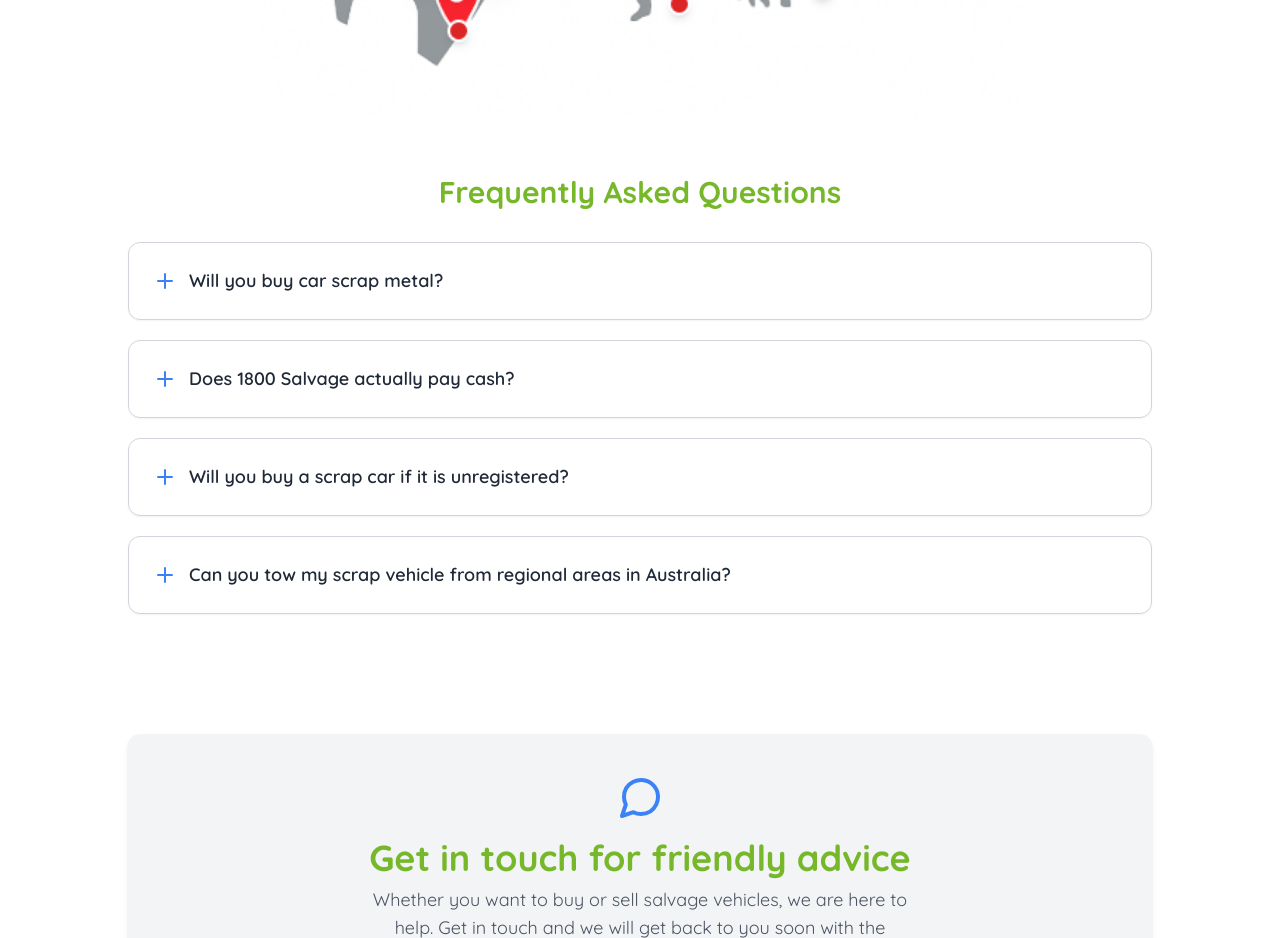
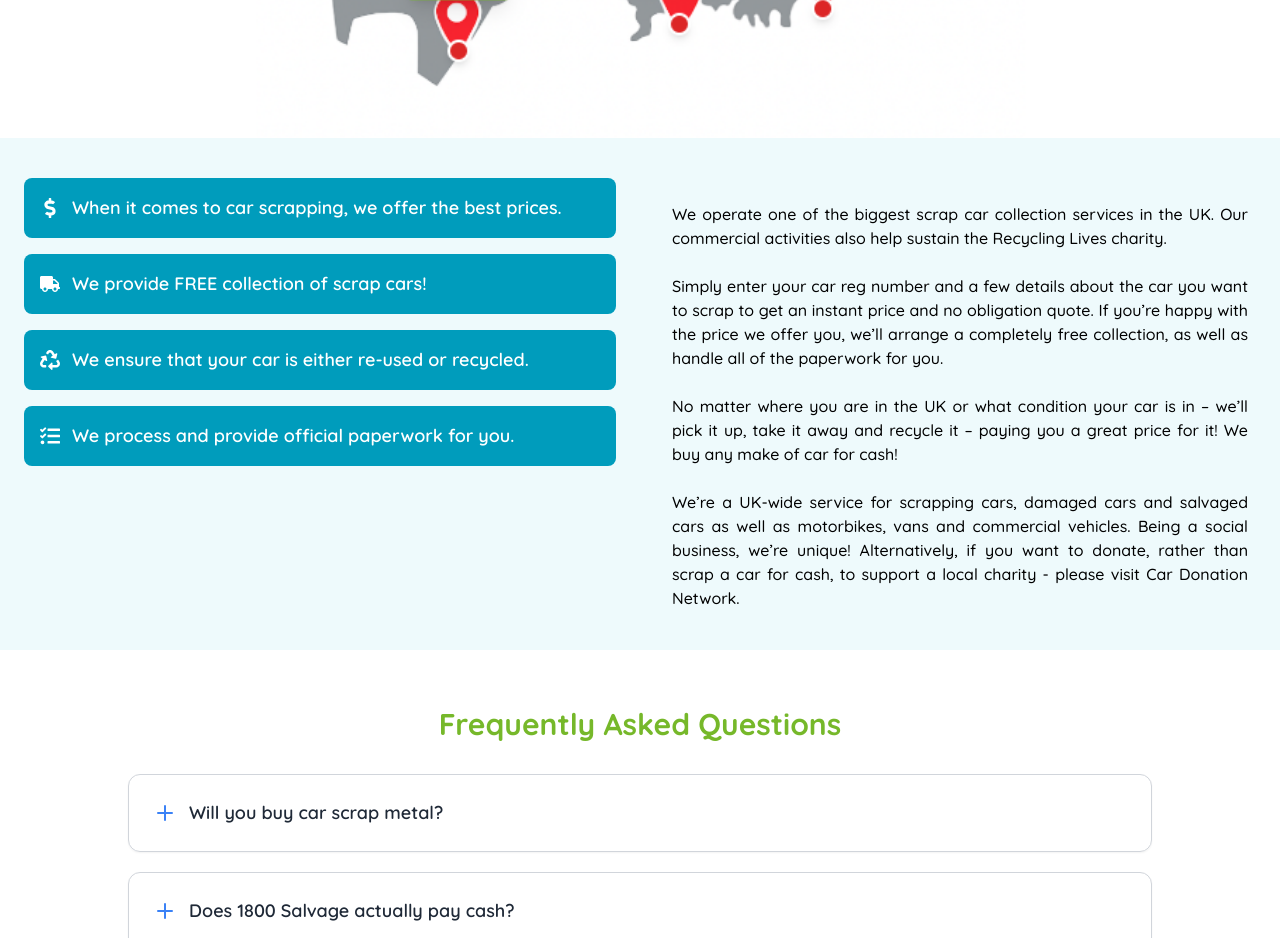
Before and after one commit to 404annas/Car-Scrap-Website, a React (Vite) app: page / in a window 1280 px wide. Shown: the part 2820-3758 px from the top of the page. Built offline with nearby package versions, Linux system fonts and the light colour scheme; a web font is replaced by a local one.

Commit message:
Added Compo

```diff
--- a/src/components/Brands/Brands.jsx
+++ b/src/components/Brands/Brands.jsx
@@ -42,7 +42,7 @@ const Brands = () => {
             <img
               src={brand}
               alt={`Brand ${index + 1}`}
-              className="w-[70px] max-w-[100px] object-contain cursor-pointer hover:opacity-80 transition-all duration-200"
+              className="w-[70px] md:w-[80px] max-w-[100px] object-contain cursor-pointer hover:opacity-80 transition-all duration-200"
             />
           </div>
         ))}
--- a/src/components/CarScrapWeb.jsx
+++ b/src/components/CarScrapWeb.jsx
@@ -10,6 +10,7 @@ import Brands from "./Brands/Brands";
 import Faqs from "./Faqs/Faqs";
 import Contact from "./Contact/Contact"
 import Map from "./Map/Map";
+import Cards from './Cards/Cards';
 
 const CarScrapWeb = () => {
   return (
@@ -20,6 +21,7 @@ const CarScrapWeb = () => {
       <Steps />
       <Brands />
       <Map />
+      <Cards />
       <Faqs />
       {/* <GetPrice /> */}
       <Contact />
--- /dev/null
+++ b/src/components/Cards/Cards.jsx
@@ -0,0 +1,85 @@
+import React, { useState } from "react";
+import { FaDollarSign, FaTruck, FaRecycle, FaTasks } from "react-icons/fa";
+
+const Cards = () => {
+  const [activeCard, setActiveCard] = useState(null);
+
+  const cardData = [
+    {
+      id: 1,
+      icon: <FaDollarSign size={20} />,
+      title: "When it comes to car scrapping, we offer the best prices.",
+      content: `Wondering how to get the best price when scrapping your car? No problem. With a network of dealers spanning across the entire country, at Scrap Car Network we guarantee to get you the best price, no matter where you are in the UK. It’s simple: just enter your car reg and postcode, and get an instant online quote with the best price. No paperwork, no fuss.
+
+Once you’ve scrapped your car with us you get a Certificate of Destruction after which the DVLA can refund you any unused road tax. Now that’s value for money! To get a better idea of how much you’ll get when you sell your vehicle, click here to see our price guide.`,
+    },
+    {
+      id: 2,
+      icon: <FaTruck size={20} />,
+      title: "We provide FREE collection of scrap cars!",
+      content: `We make things easier for you here at Scrap Car Network, with free collection nationwide of your old car. It’s the perfect option if your End Of Life vehicle isn’t running, or if it doesn’t have tax, insurance or MOT. Simply pick your time slot and we’ll do the rest!
+
+One of our fleet of collection vehicles will swing by to pick up your unwanted car - as long as it rolls, you don’t even have to have the keys. Logbook (V5C) missing? Not to worry! We can scrap your car without it!
+
+We don’t like to keep you waiting, so we’ll finalise your payment upon collection, and then you’ll get paid only days later. That’s why we’re rated Excellent based on over 8000 customer reviews.`,
+    },
+    {
+      id: 3,
+      icon: <FaRecycle size={20} />,
+      title: "We ensure that your car is either re-used or recycled.",
+      content: `Selling your car to us means you’re helping to improve lives. We actively support and sustain the charitable activities of Recycling Lives UK, often providing training and work placements to vulnerable people in their care, helping them learn skills to get back into stable employment and permanent accommodation.
+
+We also take care to stay green when we scrap your vehicle. Car recycling is a key part of our service here at Scrap Car Network. UK law says at least 95% of every car must be effectively recycled, but our goal is to go one step further. Our aim is to divert 100% of vehicle waste from going to landfill, so that every part of your car is reused. When you sell your car to us, you’re helping us work towards that goal!`,
+    },
+    {
+      id: 4,
+      icon: <FaTasks size={20} />,
+      title: "We process and provide official paperwork for you.",
+      content: `We make it simple for you at Scrap Car Network. We know how confusing and frustrating endless paperwork can be when scrapping your car, so we make sure to handle as much of that as possible. All we need are a few quick details from you, and then we’ll take it from there.
+
+• We’ll contact the DVLA on your behalf, freeing you from legal responsibility from the car, and making sure they refund you an unused road tax you’re entitled to.
+• We’ll provide you with a Certificate of Destruction, a legal document that proves your car has been properly disposed of.
+
+We’ll pay the cash directly into your bank account, so you can see when you’ve been paid. Don’t worry if you’ve lost your logbook (V5C) - we can scrap your car without it.`,
+    },
+  ];
+
+  const defaultText = `
+We operate one of the biggest scrap car collection services in the UK. Our commercial activities also help sustain the Recycling Lives charity.
+
+Simply enter your car reg number and a few details about the car you want to scrap to get an instant price and no obligation quote. If you’re happy with the price we offer you, we’ll arrange a completely free collection, as well as handle all of the paperwork for you.
+
+No matter where you are in the UK or what condition your car is in – we’ll pick it up, take it away and recycle it – paying you a great price for it! We buy any make of car for cash!
+
+We’re a UK-wide service for scrapping cars, damaged cars and salvaged cars as well as motorbikes, vans and commercial vehicles. Being a social business, we’re unique! Alternatively, if you want to donate, rather than scrap a car for cash, to support a local charity - please visit Car Donation Network.
+`;
+
+  return (
+    <div className="flex flex-col md:flex-row w-full bg-[#EEFAFC] py-10 sand">
+      {/* Cards Column */}
+      <div className="w-full md:w-1/2 flex flex-col gap-4 px-4 md:px-6 mb-8 md:mb-0">
+        {cardData.map((card) => (
+          <div
+            key={card.id}
+            onMouseEnter={() => setActiveCard(card.id)}
+            className="flex items-start gap-3 bg-[#009CBC] text-white p-4 rounded-lg cursor-pointer transition-all duration-300"
+          >
+            <div className="mt-1">{card.icon}</div>
+            <h2 className="text-sm md:text-lg font-semibold">{card.title}</h2>
+          </div>
+        ))}
+      </div>
+
+      {/* Dynamic Text Column */}
+      <div className="w-full md:w-1/2 flex items-center justify-center px-4 md:px-6 text-black font-medium">
+        <p className="text-sm md:text-base max-w-xl whitespace-pre-line leading-relaxed text-justify font-medium">
+          {activeCard
+            ? cardData.find((card) => card.id === activeCard).content
+            : defaultText}
+        </p>
+      </div>
+    </div>
+  );
+};
+
+export default Cards;
```
